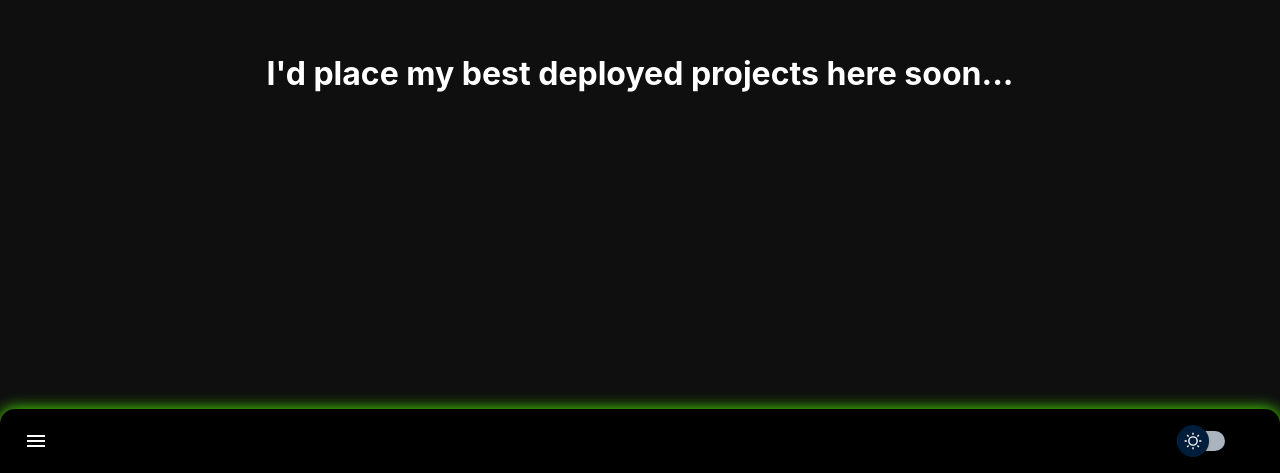
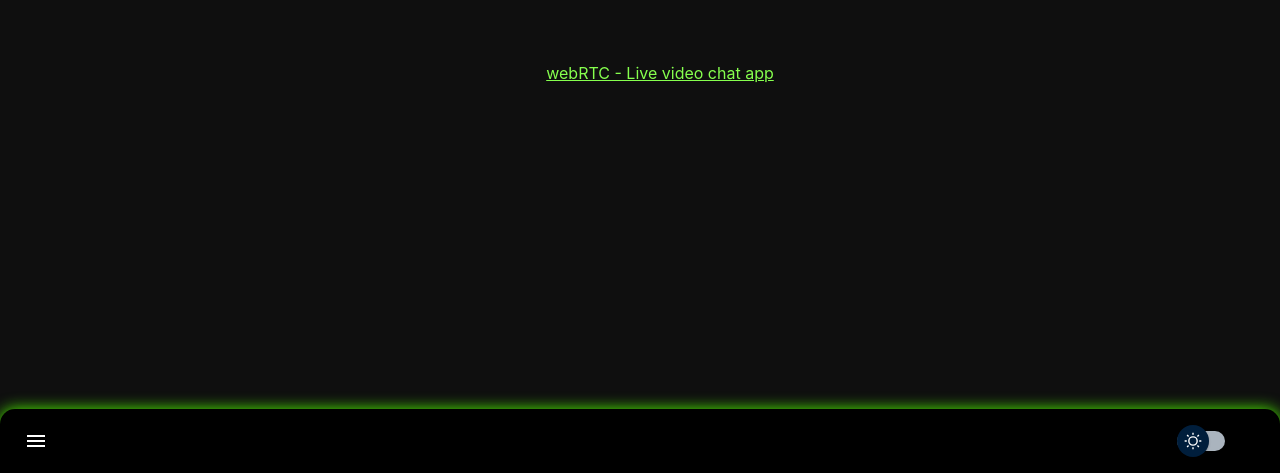
Before and after one commit to dtellz/d-t.com, a React (Create React App) app: page /projects in a window 1280 px wide. Shown: the part 327-800 px from the top of the page. Built offline with nearby package versions, Linux system fonts and the light colour scheme.

Commit message:
feat: live chat app link

```diff
--- a/src/pages/projects/index.jsx
+++ b/src/pages/projects/index.jsx
@@ -8,7 +8,9 @@ const Projects = () => {
     const darkMode = theme.state.darkMode;
     return (
         <div className={darkMode ? 'about__container container-dark' : 'about__container container-light'}>
-            <h1>I'd place my best deployed projects here soon...</h1>
+            <ul>
+                <li><a className={darkMode ? 'App-link' : 'App-link light'} href='https://stream-me-up.netlify.app'>webRTC - Live video chat app</a></li>
+            </ul>
         </div>
     )
 }
--- a/src/pages/projects/style.css
+++ b/src/pages/projects/style.css
@@ -0,0 +1,3 @@
+ul{
+    list-style-type: none;
+}
```
